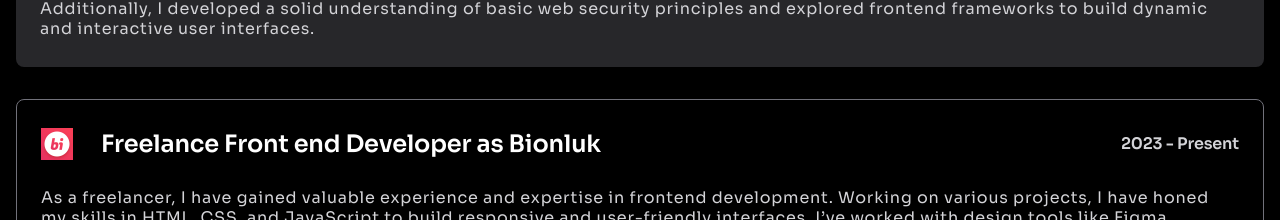
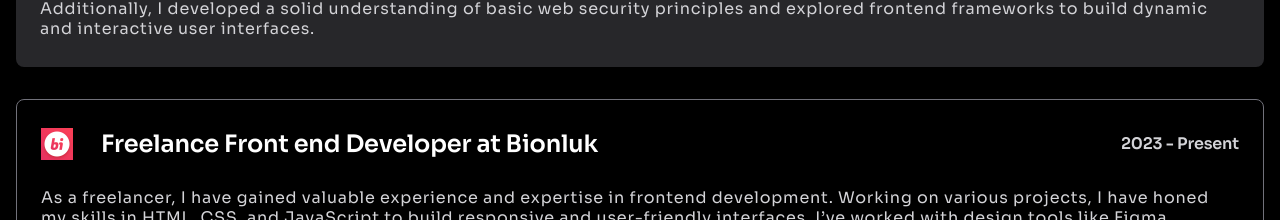
Before and after one commit to GorkemEldeniz/portfolio-website, a React (Vite) app: page / in a window 1280 px wide. Shown: the part 1695-1915 px from the top of the page. Built offline with nearby package versions, Linux system fonts and the light colour scheme.

Commit message:
syntax fix

```diff
--- a/src/App.tsx
+++ b/src/App.tsx
@@ -16,7 +16,6 @@ export default function App() {
 			<Experience />
 			<About />
 			<Projects />
-			{/* <Testimonial /> */}
 			<Contact />
 			<Footer />
 		</main>
--- a/src/components/Experience.tsx
+++ b/src/components/Experience.tsx
@@ -70,7 +70,7 @@ function Experience() {
 								alt='Bionluk Logo'
 							/>
 							<h2 className='text-custom-xl lg:text-custom-2xl font-semibold'>
-								Freelance Front end Developer as Bionluk
+								Freelance Front end Developer at Bionluk
 							</h2>
 						</div>
 						<span className='text-zinc-300 block ml-auto mt-7 lg:mt-0 text-custom-base font-semibold'>
```
